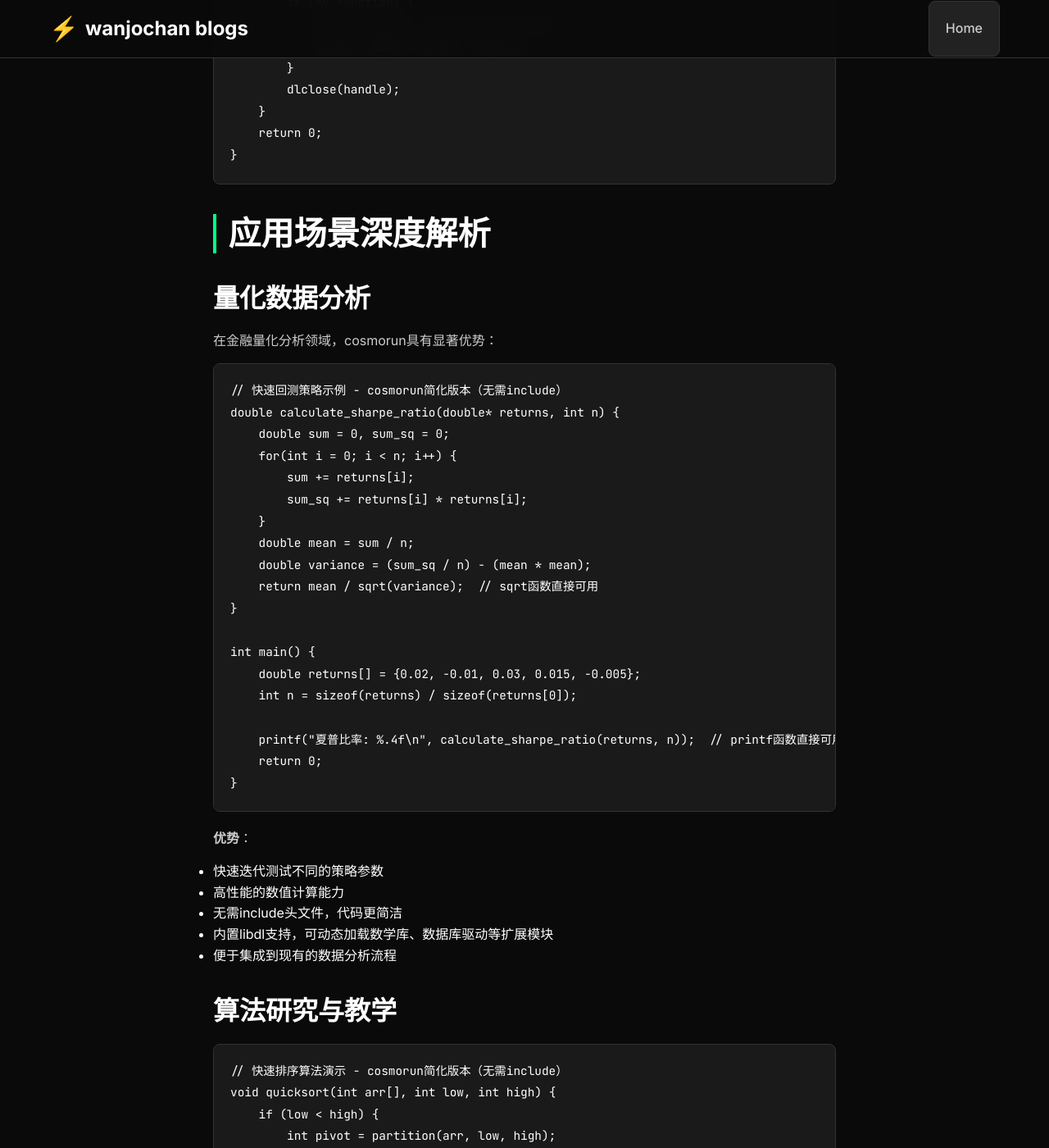
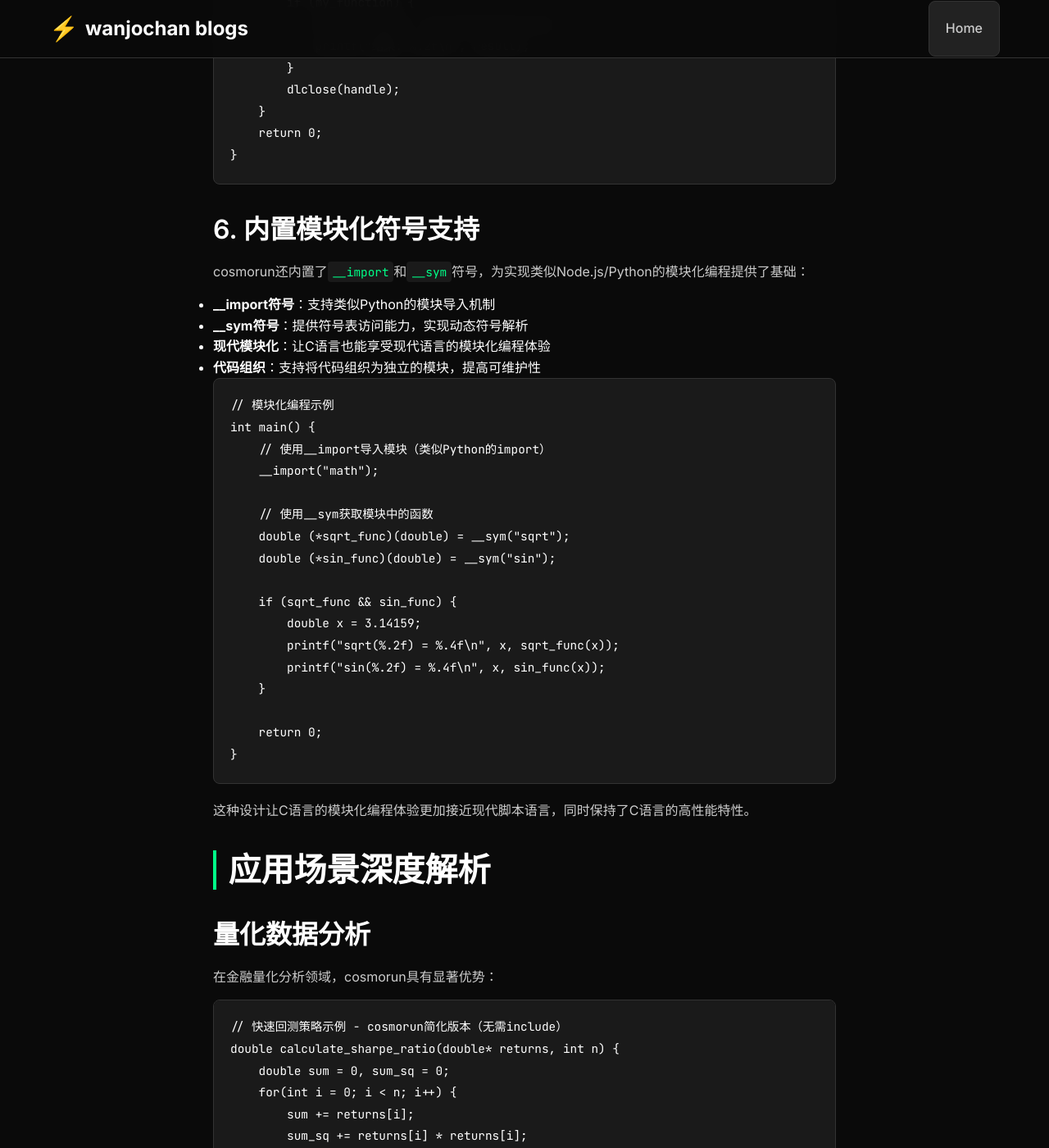
Before and after one commit to wanjochan/wanjochan.github.io, a Jekyll site: the page built from _posts/2025-09-28-cosmorun-c-interpreter.md, in a window 1280 px wide and 1400 px high, scrolled down 3534 px. Shown: the whole window at 82% size. Built offline with Jekyll 4.4.1, drawn with Linux system fonts in a browser that asks for light colours; some of the changed text lies outside the part shown.

Commit message:
feat: Add built-in modularity support with __import and __sym
Co-authored-by: wanjochan <wanjochan@gmail.com>

````diff
--- a/_posts/2025-09-28-cosmorun-c-interpreter.md
+++ b/_posts/2025-09-28-cosmorun-c-interpreter.md
@@ -111,6 +111,35 @@ int main() {
 }
 ```
 
+### 6. 内置模块化符号支持
+cosmorun还内置了`__import`和`__sym`符号，为实现类似Node.js/Python的模块化编程提供了基础：
+- **__import符号**：支持类似Python的模块导入机制
+- **__sym符号**：提供符号表访问能力，实现动态符号解析
+- **现代模块化**：让C语言也能享受现代语言的模块化编程体验
+- **代码组织**：支持将代码组织为独立的模块，提高可维护性
+
+```c
+// 模块化编程示例
+int main() {
+    // 使用__import导入模块（类似Python的import）
+    __import("math");
+
+    // 使用__sym获取模块中的函数
+    double (*sqrt_func)(double) = __sym("sqrt");
+    double (*sin_func)(double) = __sym("sin");
+
+    if (sqrt_func && sin_func) {
+        double x = 3.14159;
+        printf("sqrt(%.2f) = %.4f\n", x, sqrt_func(x));
+        printf("sin(%.2f) = %.4f\n", x, sin_func(x));
+    }
+
+    return 0;
+}
+```
+
+这种设计让C语言的模块化编程体验更加接近现代脚本语言，同时保持了C语言的高性能特性。
+
 ## 应用场景深度解析
 
 ### 量化数据分析
@@ -143,9 +172,36 @@ int main() {
 - 高性能的数值计算能力
 - 无需include头文件，代码更简洁
 - 内置libdl支持，可动态加载数学库、数据库驱动等扩展模块
+- 内置`__import`/`__sym`符号，支持类似Python的模块化编程
 - 便于集成到现有的数据分析流程
 
 ### 算法研究与教学
+```c
+// 模块化算法演示 - 使用__import和__sym
+int main() {
+    // 导入数学模块
+    __import("math");
+
+    // 获取数学函数
+    double (*sqrt_func)(double) = __sym("sqrt");
+    double (*log_func)(double) = __sym("log");
+
+    // 算法演示：计算对数正态分布
+    double values[] = {1.0, 2.0, 3.0, 4.0, 5.0};
+    int n = sizeof(values) / sizeof(values[0]);
+
+    printf("对数正态分布计算:\n");
+    for(int i = 0; i < n; i++) {
+        if (sqrt_func && log_func) {
+            double result = sqrt_func(log_func(values[i]));
+            printf("log_normal(%.1f) = %.4f\n", values[i], result);
+        }
+    }
+
+    return 0;
+}
+```
+
 ```c
 // 快速排序算法演示 - cosmorun简化版本（无需include）
 void quicksort(int arr[], int low, int high) {
@@ -200,15 +256,16 @@ int main() {
 - 跨平台测试支持
 - 小巧的可执行文件
 - 模块化扩展：通过libdl可以按需加载特定功能的动态库，避免不必要的内存占用
+- 现代模块化：通过`__import`/`__sym`实现类似Python的模块管理，代码组织更清晰
 
 ## 性能对比
 
-| 语言/工具 | 启动时间 | 执行性能 | 开发效率 | 部署复杂度 | 扩展性 |
-|-----------|----------|----------|----------|------------|--------|
-| Python | 快 | 中等 | 高 | 低 | 高 |
-| Node.js | 中等 | 中等 | 高 | 中等 | 高 |
-| C (gcc) | 慢 | 高 | 中等 | 高 | 中等 |
-| **Cosmorun** | **快** | **高** | **高** | **低** | **无限** |
+| 语言/工具 | 启动时间 | 执行性能 | 开发效率 | 部署复杂度 | 扩展性 | 模块化 |
+|-----------|----------|----------|----------|------------|--------|--------|
+| Python | 快 | 中等 | 高 | 低 | 高 | 优秀 |
+| Node.js | 中等 | 中等 | 高 | 中等 | 高 | 优秀 |
+| C (gcc) | 慢 | 高 | 中等 | 高 | 中等 | 基础 |
+| **Cosmorun** | **快** | **高** | **高** | **低** | **无限** | **现代** |
 
 ## 使用指南
 
@@ -224,6 +281,8 @@ int main() {
 4. **性能优化**：利用C语言的性能优势进行算法优化
 5. **动态库扩展**：利用内置libdl功能，将可选功能封装为动态库，实现按需加载
 6. **插件架构**：设计可插拔的模块化架构，提高代码的可维护性和扩展性
+7. **现代模块化**：使用`__import`和`__sym`实现类似Python的模块导入机制，提高代码组织性
+8. **符号管理**：合理使用`__sym`进行动态符号解析，实现灵活的模块间通信
 
 ## 未来展望
 
@@ -237,7 +296,7 @@ Cosmorun为C语言生态系统带来了新的可能性：
 
 Cosmorun通过巧妙结合Cosmocc和TinyCC的技术优势，成功实现了"让C语言像脚本一样运行"的目标。它不仅保持了C语言的高性能特性，还提供了脚本语言的开发便利性。
 
-更重要的是，cosmorun内置的libc和libdl支持，为开发者提供了前所未有的灵活性：无需繁琐的include语句，同时具备无限的扩展可能性。通过动态库加载机制，开发者可以轻松集成任何第三方库和插件，实现真正的模块化开发。
+更重要的是，cosmorun内置的libc、libdl支持，以及独特的`__import`和`__sym`符号，为开发者提供了前所未有的灵活性：无需繁琐的include语句，同时具备无限的扩展可能性和现代模块化编程体验。通过动态库加载机制和内置模块化符号，开发者可以轻松集成任何第三方库和插件，实现真正的现代模块化开发。
 
 对于需要高性能计算和快速迭代的开发者来说，cosmorun提供了一个全新的解决方案。无论是量化分析、算法研究，还是嵌入式开发，cosmorun都能显著提升开发效率和代码执行性能。
 
````
